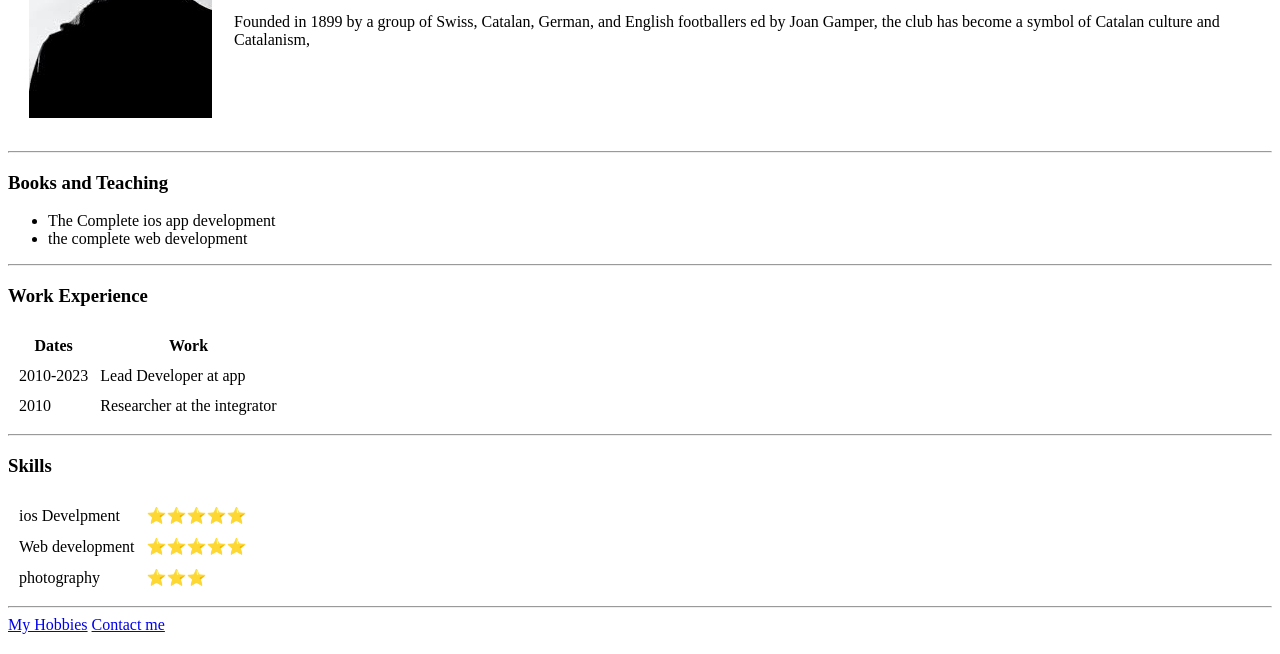
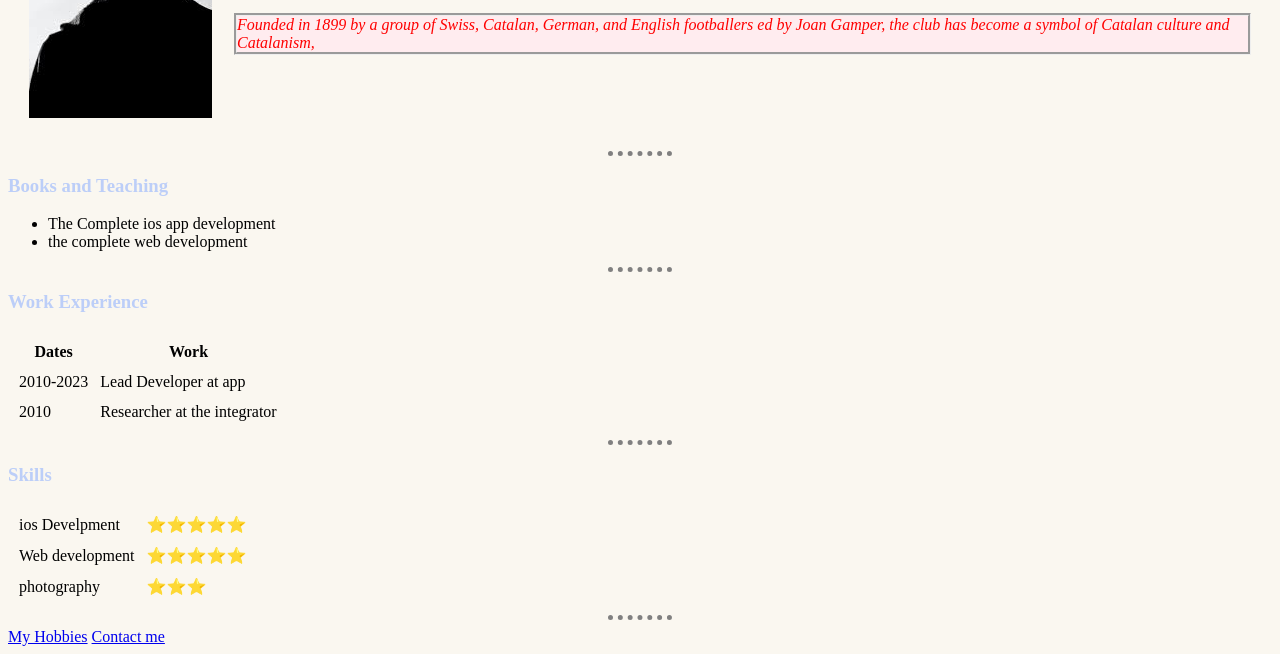
Before and after one commit to Bloskyy/CV, a plain HTML site: page index.html in a window 1280 px wide. Shown: the part 186-840 px from the top of the page. Drawn offline with Linux system fonts and the light colour scheme.

Commit message:
Add files via upload

```diff
--- /dev/null
+++ b/css/style.css
@@ -0,0 +1,26 @@
+body{
+    background-color: #FAF7F0;
+}
+hr {
+
+    border-style: none;
+    border-top-style:dotted ;
+    border-color: grey;
+    border-width: 5px;
+    width:5% ;
+}
+h1{
+    color:#BCCEF8;
+}
+h3{
+    color:#BCCEF8;
+}
+p{
+    background-color: #FFECEF ;
+    color:red;
+    border-style: groove;
+
+}
+#hobbies{
+    color: blue;
+}
--- a/index.html
+++ b/index.html
@@ -5,7 +5,9 @@
     <meta http-equiv="X-UA-Compatible" content="IE=edge">
     <meta name="viewport" content="width=device-width, initial-scale=1.0">
     <title>Roma's Site</title>
+    <link rel="stylesheet" href="css/style.css">
 </head>
+
 <body>
     <table cellspacing = "20">
         <tr>
@@ -13,23 +15,20 @@
             <td><h1>Roma Khetsuriani</h1>
                 <p><em>Founder and CTO of <strong><a href="https://appbrewery.com/courses"> the app brewery</a>
                     </strong></em></p>
-                 <p>Founded in 1899 by a group of Swiss,
+                 <p><Em>Founded in 1899 by a group of Swiss,
                     Catalan, German, and English footballers
                         ed by Joan Gamper, the club has become a symbol
                         of Catalan culture and Catalanism,</p></td>
         </tr>
     </table>
-
             <hr>
             <h3>Books and Teaching</h3>
-
             <ul>
                 <li>The Complete ios app development</li>
                 <li>the complete web development</li>
             </ul>
             <hr>
             <h3>Work Experience</h3>
-
             <table  cellspacing = "10">
                 <thead>
                     <tr>
@@ -48,15 +47,10 @@
                     </tr>
                 </tbody>
                 <tfoot>
-
                 </tfoot>
-
             </table>
             <hr>
             <h3>Skills</h3>
-
-
-
             <table cellspacing = "10">
             <tr>
                 <td>ios Develpment</td>
@@ -72,9 +66,6 @@
             </tr>
            </table>
            <hr>
-
-
-
            <a href="hobbies.html">My Hobbies</a>
            <a href="contact.html">Contact me</a>
 
```
Also changed, not shown: contact.html (+1 -0 lines), hobbies.html (+2 -1 lines).
